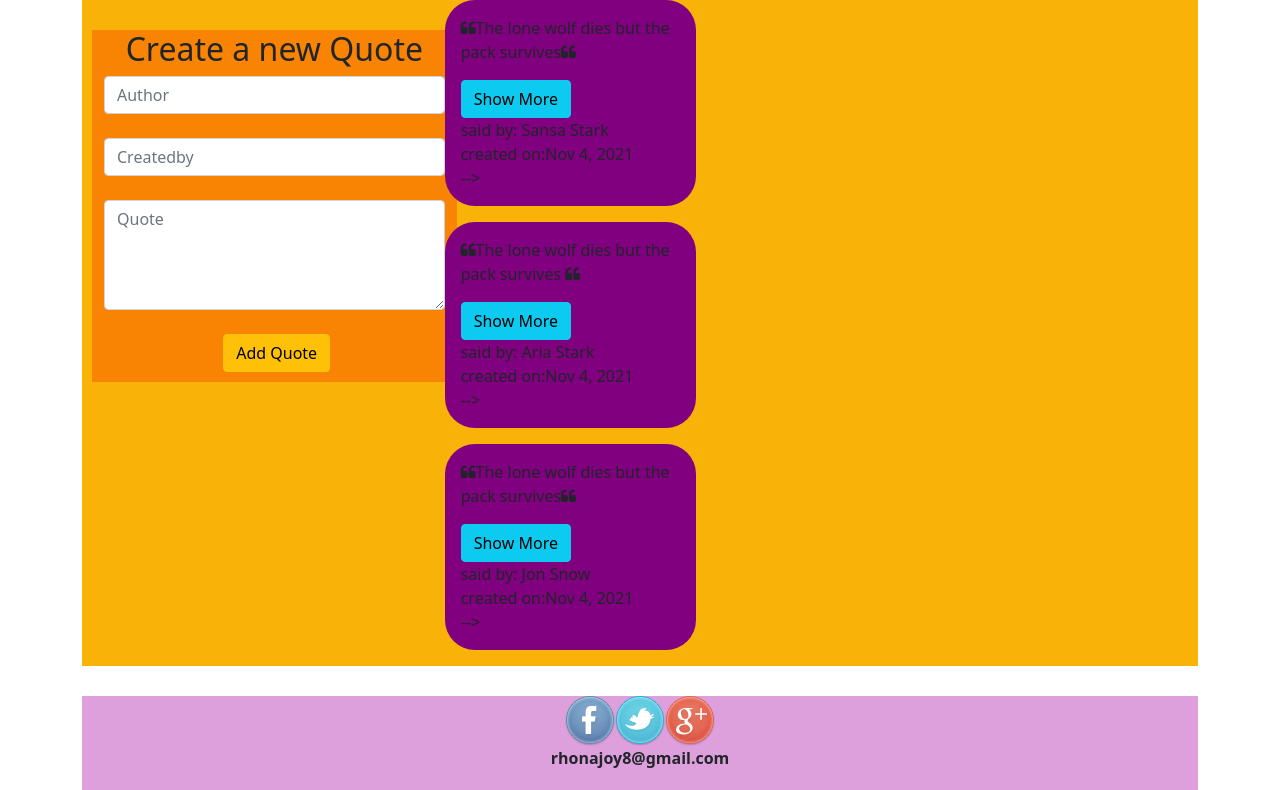
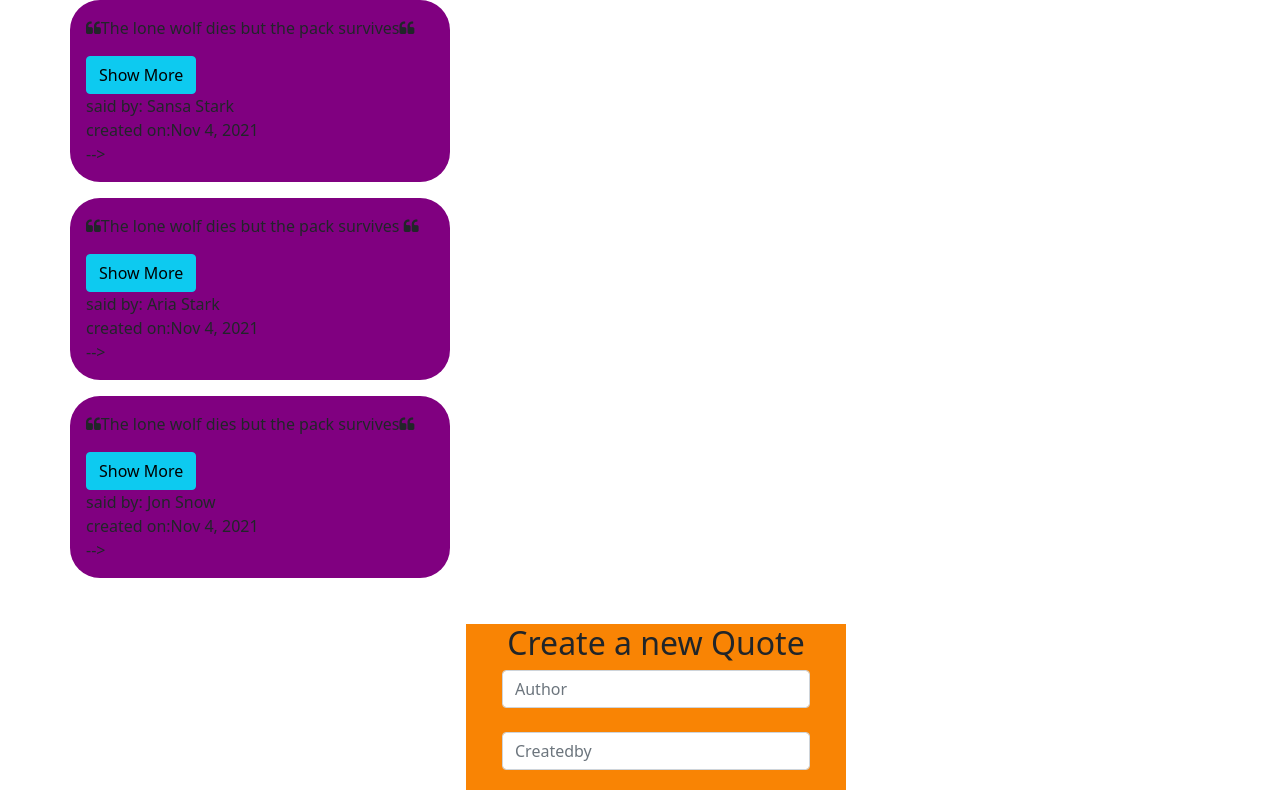
Before and after one commit to RhonaJoyKe/AppQuotes, an Angular app: page / in a window 1280 px wide. Shown: the top 790 px of the page. Built offline with nearby package versions, Linux system fonts and the light colour scheme.

Commit message:
changes layout of the website

```diff
--- a/src/app/quotes/quotes.component.css
+++ b/src/app/quotes/quotes.component.css
@@ -2,15 +2,15 @@
     background-color: #F9B208;
     padding-left: 10px;
     display: flex;
-    align-items: flex-start;
-    justify-content: space-between;
+    /* align-items: flex-start; */
+    justify-content: space-around;
     margin-right: 3rem;
 }
 #formpart{
     background-color: #F98404;
     margin-top: 30px;
 
-/* margin-left: 1rem; */
+margin-left: 1rem;
 /* margin-left: 5px; */
 }
 
--- a/src/app/quotes/quotes.component.html
+++ b/src/app/quotes/quotes.component.html
@@ -1,55 +1,55 @@
 <!DOCTYPE html>
 <html lang="en">
+
 <head>
   <meta charset="UTF-8">
   <meta http-equiv="X-UA-Compatible" content="IE=edge">
   <meta name="viewport" content="width=device-width, initial-scale=1.0">
   <title>Document</title>
 </head>
+
 <body>
   <div class="container">
+    <div class="row"*ngFor='let quote of quote; let i = index'>
+      <div class="col-md-4" id="quotes">
 
+        <p><i class="fa fa-quote-left" aria-hidden="true"></i>{{quote.message}}<i class="fa fa-quote-left"
+            aria-hidden="true"></i></p>
+        <button type="button" class="btn btn-info" (click)='toggleDetails(i)'>Show More </button><br>
+        said by: {{quote.author}}<br>created on:{{quote.createdDate|date}}<br>
+        <app-quote-detail *ngIf='quote.showauthor' (isComplete)='deleteQuote($event,i)' [quote]='quote'>
+        </app-quote-detail> -->
 
-  <div class="container" id="body">
-    <!-- <div class="row" id="overall"> -->
+      </div>
+    </div>
+
+    <div class="row">
+      <div class="col-md-4"></div>
       <div class="col-md-4" id="formpart">
         <app-quote-form (addQuote)="addNewQuote($event)"></app-quote-form>
       </div>
-        <div class="col-md-8">
-          <div class="row"*ngFor='let quote of quote; let i = index' id="modify">
-             <div class="col-md-4" id="quotes">
-
-                <p><i class="fa fa-quote-left" aria-hidden="true"></i>{{quote.message}}<i class="fa fa-quote-left" aria-hidden="true"></i></p>
-                <button type="button" class="btn btn-info"(click)='toggleDetails(i)'>Show More </button><br>
-               said by: {{quote.author}}<br>created on:{{quote.createdDate|date}}<br>
-                <app-quote-detail *ngIf='quote.showauthor' (isComplete)='deleteQuote($event,i)' [quote]='quote'></app-quote-detail> -->
-
-            </div>
+      <div class="col-md-4"></div>
+      </div>
+    <div class="row">
+      <app-footer></app-footer>
+    </div>
 
 
-        <!-- <div class="col-md-4">
+      </div>
+      <!-- <div class="col-md-8">
+        <div class="row"  id="modify"> -->
 
-            {{quote.author}}<br>{{quote.createdDate|date}}<br>
-            <button (click)='toggleDetails(i)'>Show More </button>
-             <app-quote-detail *ngIf='quote.showauthor' (isComplete)='deleteQuote($event,i)' [quote]='quote'></app-quote-detail>
 
-        </div>
-        <div class="col-md-4">
 
-            {{quote.author}}<br>{{quote.createdDate|date}}<br>
-            <button (click)='toggleDetails(i)'>Show More </button>
-             <app-quote-detail *ngIf='quote.showauthor' (isComplete)='deleteQuote($event,i)' [quote]='quote'></app-quote-detail>
 
-        </div> -->
 
-      </div>
-      <!-- </div> -->
-    </div>
 
-  </div>
-  <div class="row">
-    <app-footer></app-footer>
-  </div>
-</div>
+
+
+
 </body>
+
 </html>
+<!-- <div class="container" id="body">
+  <div class="row" id="overall"> -->
+  <!-- <div class="col-md-4" id="formpart">  -->
```
